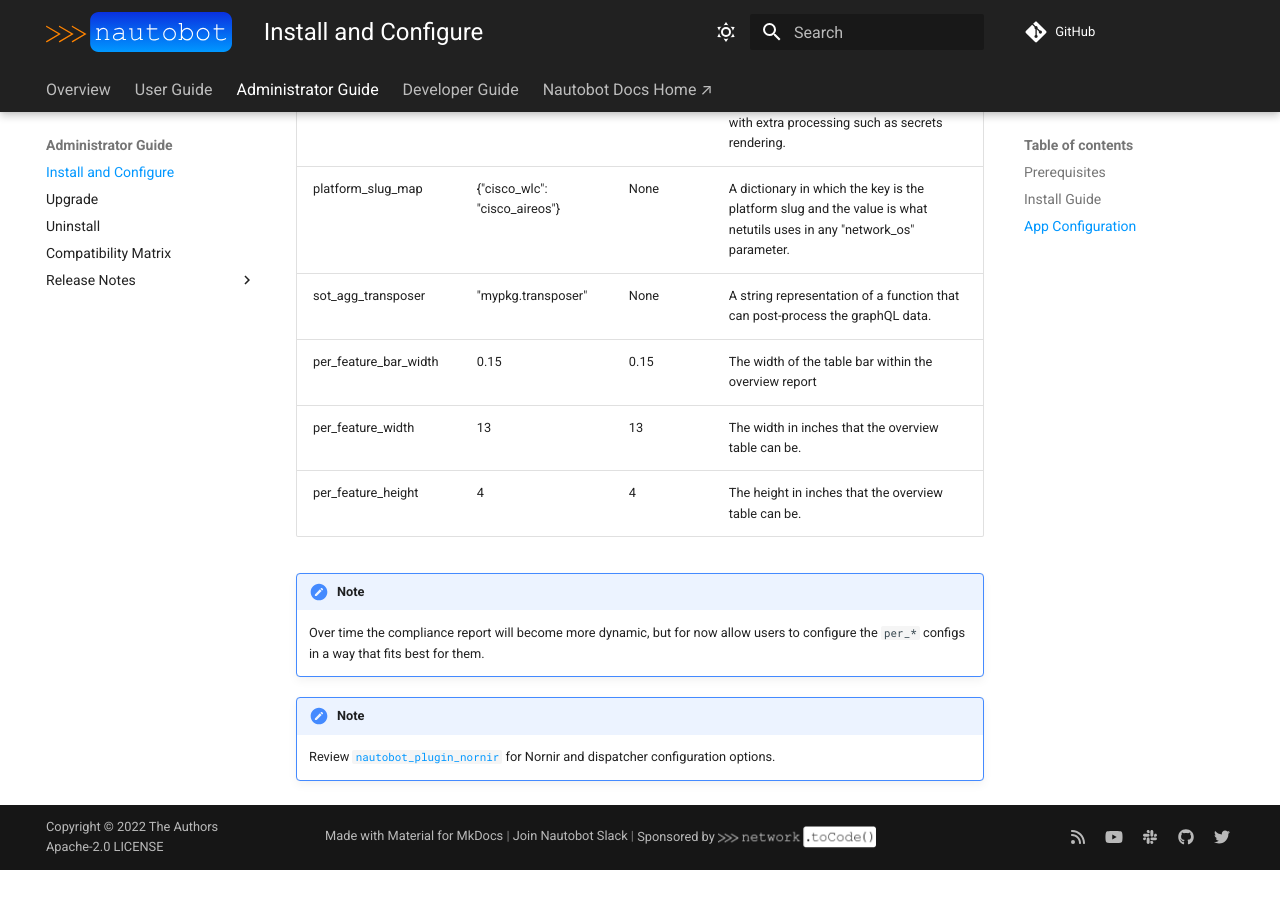
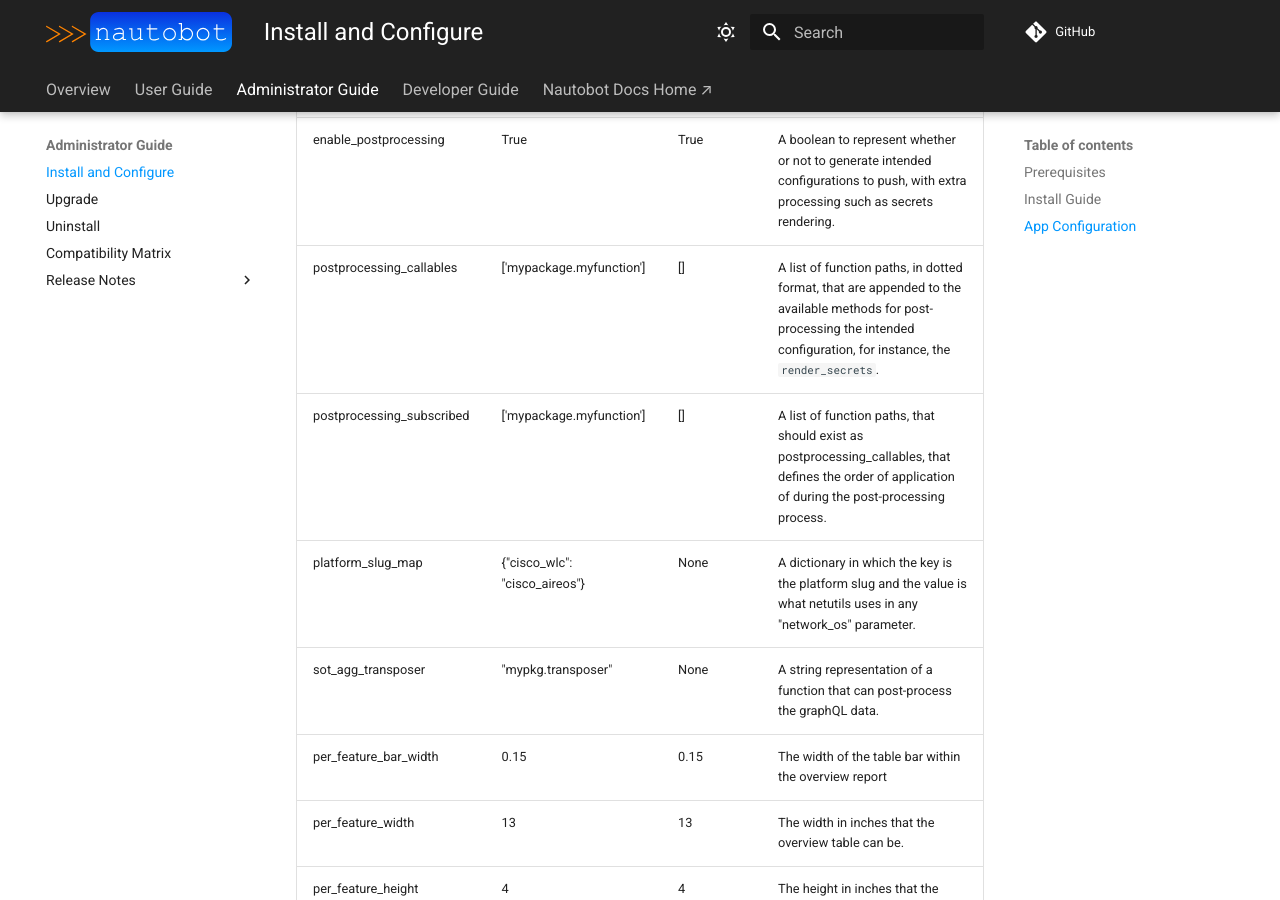
Before and after one commit to nautobot/nautobot-app-golden-config, an MkDocs documentation site: the page built from docs/admin/admin_install.md, in a window 1280 px wide and 900 px high, scrolled down 2892 px. Built offline with MkDocs 1.6.1 and Material for MkDocs 9.7.7, drawn with Linux system fonts in a browser that asks for light colours; comment, search, counter and statistics services are not loaded; before the commit the page ends 3762 px from its top, so only the background shows below that; some of the changed text lies outside the part shown.

````diff
--- a/docs/admin/admin_install.md
+++ b/docs/admin/admin_install.md
@@ -56,6 +56,8 @@
         "enable_sotagg": True,
         "sot_agg_transposer": None,
         "enable_postprocessing": True,
+        "postprocessing_callables": [],
+        "postprocessing_subscribed": [],
         "platform_slug_map": None,
         # "get_custom_compliance": "my.custom_compliance.func"
     },
@@ -75,9 +77,9 @@
 
 Then restart the Nautobot services which may include:
 
-* Nautobot
-* Nautobot Workers
-* Nautobot Scheduler
+- Nautobot
+- Nautobot Workers
+- Nautobot Scheduler
 
 ```shell
 sudo systemctl restart nautobot nautobot-worker nautobot-scheduler
@@ -90,18 +92,20 @@
 !!! note
     The `enable_backup`, `enable_compliance`, `enable_intended`, `enable_sotagg` and `enable_postprocessing` will toggle inclusion of the entire component.
 
-| Key                   | Example                       | Default | Description                                                                                                                                              |
-| --------------------- | ----------------------------- | ------- | -------------------------------------------------------------------------------------------------------------------------------------------------------- |
-| enable_backup         | True                          | True    | A boolean to represent whether or not to run backup configurations within the plugin.                                                                    |
-| enable_compliance     | True                          | True    | A boolean to represent whether or not to run the compliance process within the plugin.                                                                   |
-| enable_intended       | True                          | True    | A boolean to represent whether or not to generate intended configurations within the plugin.                                                             |
-| enable_sotagg         | True                          | True    | A boolean to represent whether or not to provide a GraphQL query per device to allow the intended configuration to provide data variables to the plugin. |
-| enable_postprocessing | True                          | True    | A boolean to represent whether or not to generate intended configurations to push, with extra processing such as secrets rendering.                      |
-| platform_slug_map     | {"cisco_wlc": "cisco_aireos"} | None    | A dictionary in which the key is the platform slug and the value is what netutils uses in any "network_os" parameter.                                    |
-| sot_agg_transposer    | "mypkg.transposer"            | None    | A string representation of a function that can post-process the graphQL data.                                                                            |
-| per_feature_bar_width | 0.15                          | 0.15    | The width of the table bar within the overview report                                                                                                    |
-| per_feature_width     | 13                            | 13      | The width in inches that the overview table can be.                                                                                                      |
-| per_feature_height    | 4                             | 4       | The height in inches that the overview table can be.                                                                                                     |
+| Key                       | Example                       | Default | Description                                                                                                                                                                |
+| ------------------------- | ----------------------------- | ------- | -------------------------------------------------------------------------------------------------------------------------------------------------------------------------- |
+| enable_backup             | True                          | True    | A boolean to represent whether or not to run backup configurations within the plugin.                                                                                      |
+| enable_compliance         | True                          | True    | A boolean to represent whether or not to run the compliance process within the plugin.                                                                                     |
+| enable_intended           | True                          | True    | A boolean to represent whether or not to generate intended configurations within the plugin.                                                                               |
+| enable_sotagg             | True                          | True    | A boolean to represent whether or not to provide a GraphQL query per device to allow the intended configuration to provide data variables to the plugin.                   |
+| enable_postprocessing     | True                          | True    | A boolean to represent whether or not to generate intended configurations to push, with extra processing such as secrets rendering.                                        |
+| postprocessing_callables  | ['mypackage.myfunction']      | []      | A list of function paths, in dotted format, that are appended to the available methods for post-processing the intended configuration, for instance, the `render_secrets`. |
+| postprocessing_subscribed | ['mypackage.myfunction']      | []      | A list of function paths, that should exist as postprocessing_callables, that defines the order of application of during the post-processing process.                      |
+| platform_slug_map         | {"cisco_wlc": "cisco_aireos"} | None    | A dictionary in which the key is the platform slug and the value is what netutils uses in any "network_os" parameter.                                                      |
+| sot_agg_transposer        | "mypkg.transposer"            | None    | A string representation of a function that can post-process the graphQL data.                                                                                              |
+| per_feature_bar_width     | 0.15                          | 0.15    | The width of the table bar within the overview report                                                                                                                      |
+| per_feature_width         | 13                            | 13      | The width in inches that the overview table can be.                                                                                                                        |
+| per_feature_height        | 4                             | 4       | The height in inches that the overview table can be.                                                                                                                       |
 
 !!! note
     Over time the compliance report will become more dynamic, but for now allow users to configure the `per_*` configs in a way that fits best for them.
--- a/nautobot_golden_config/__init__.py
+++ b/nautobot_golden_config/__init__.py
@@ -29,6 +29,8 @@
         "enable_intended": True,
         "enable_sotagg": True,
         "enable_postprocessing": True,
+        "postprocessing_callables": [],
+        "postprocessing_subscribed": [],
         "per_feature_bar_width": 0.3,
         "per_feature_width": 13,
         "per_feature_height": 4,
````
Also changed, not shown: docs/dev/dev_adr.md (+6 -2 lines), docs/user/app_feature_config_to_push.md (+2 -3 lines), 3 other files.
